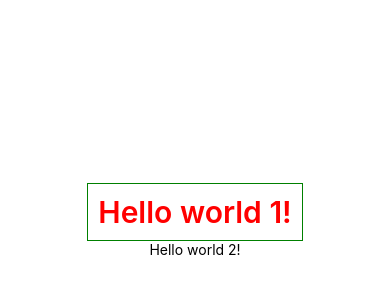
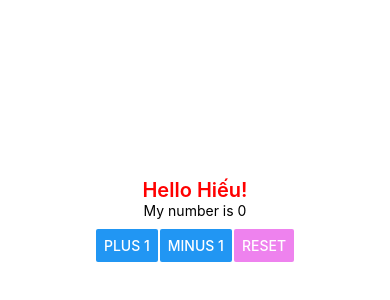
Before and after one commit to lthhieu/react-native-basic, a React Native app: screen / in a window 390 px wide. Shown: the part 202-502 px from the top of the page. Built offline with nearby package versions, Linux system fonts and the light colour scheme.

Commit message:
state in react native

```diff
--- a/App.tsx
+++ b/App.tsx
@@ -1,10 +1,34 @@
-import { StyleSheet, Text, View } from 'react-native';
+import { useState } from 'react';
+import { StyleSheet, Text, View, Button } from 'react-native';
 
 export default function App() {
+  const [name, setName] = useState<string>('Hiếu')
+  const [number, setNumber] = useState<number>(0)
   return (
     <View style={styles.container}>
-      <Text style={styles.hello1}>Hello world 1!</Text>
-      <Text>Hello world 2!</Text>
+      <Text style={styles.text}>Hello {name}!</Text>
+      <Text>My number is {number}</Text>
+      <View style={styles.buttonGroup}>
+        <Button
+          onPress={() => {
+            setNumber((old) => old + 1)
+          }}
+          title='Plus 1'
+        />
+        <Button
+          onPress={() => {
+            setNumber((old) => old - 1)
+          }}
+          title='Minus 1'
+        />
+        <Button
+          onPress={() => {
+            setNumber(0)
+          }}
+          title='Reset'
+          color={'violet'}
+        />
+      </View>
     </View>
   );
 }
@@ -16,11 +40,19 @@ const styles = StyleSheet.create({
     alignItems: 'center',
     justifyContent: 'center',
   },
-  hello1: {
-    color: 'red', fontSize: 30,
-    borderColor: 'green',
-    borderWidth: 1,
-    padding: 10,
-    fontWeight: '600'
+  text: {
+    fontSize: 20,
+    fontWeight: '600',
+    color: 'red'
+  },
+  buttonGroup: {
+    marginTop: 10,
+    flexDirection: 'row',
+    gap: 2,
+    alignItems: 'center',
+    justifyContent: 'center',
+  },
+  buttonRed: {
+    color: 'red'
   }
 });
--- a/package.json
+++ b/package.json
@@ -14,10 +14,10 @@
     "web": "expo start --web"
   },
   "dependencies": {
-    "expo": "51.0.20",
+    "expo": "51.0.31",
     "expo-status-bar": "1.12.1",
     "react": "18.2.0",
-    "react-native": "0.74.3"
+    "react-native": "0.74.5"
   },
   "devDependencies": {
     "@babel/core": "7.24.8",
```
Also changed, not shown: 1 other file (tests, documents, lock files or other folders).
